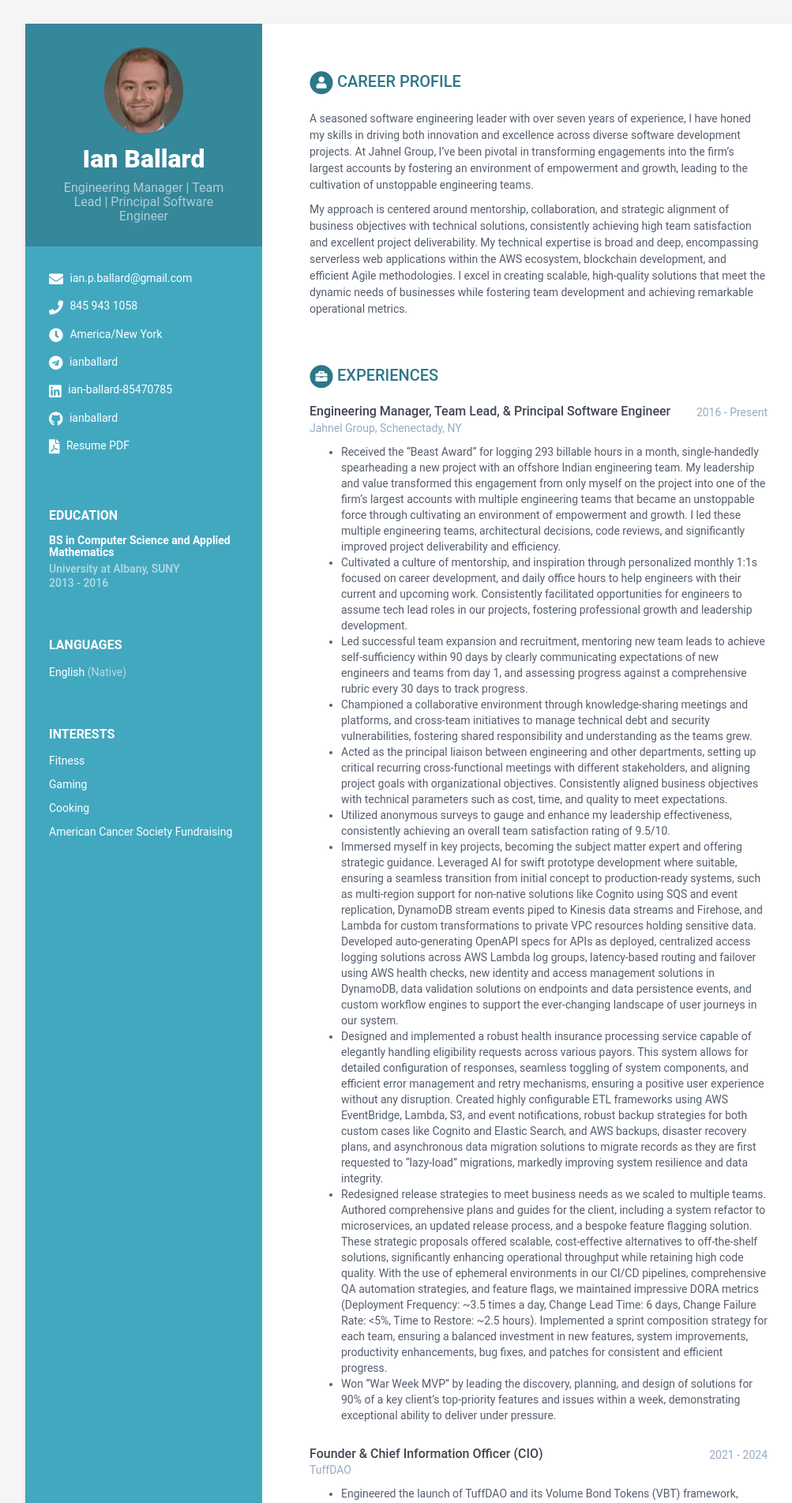
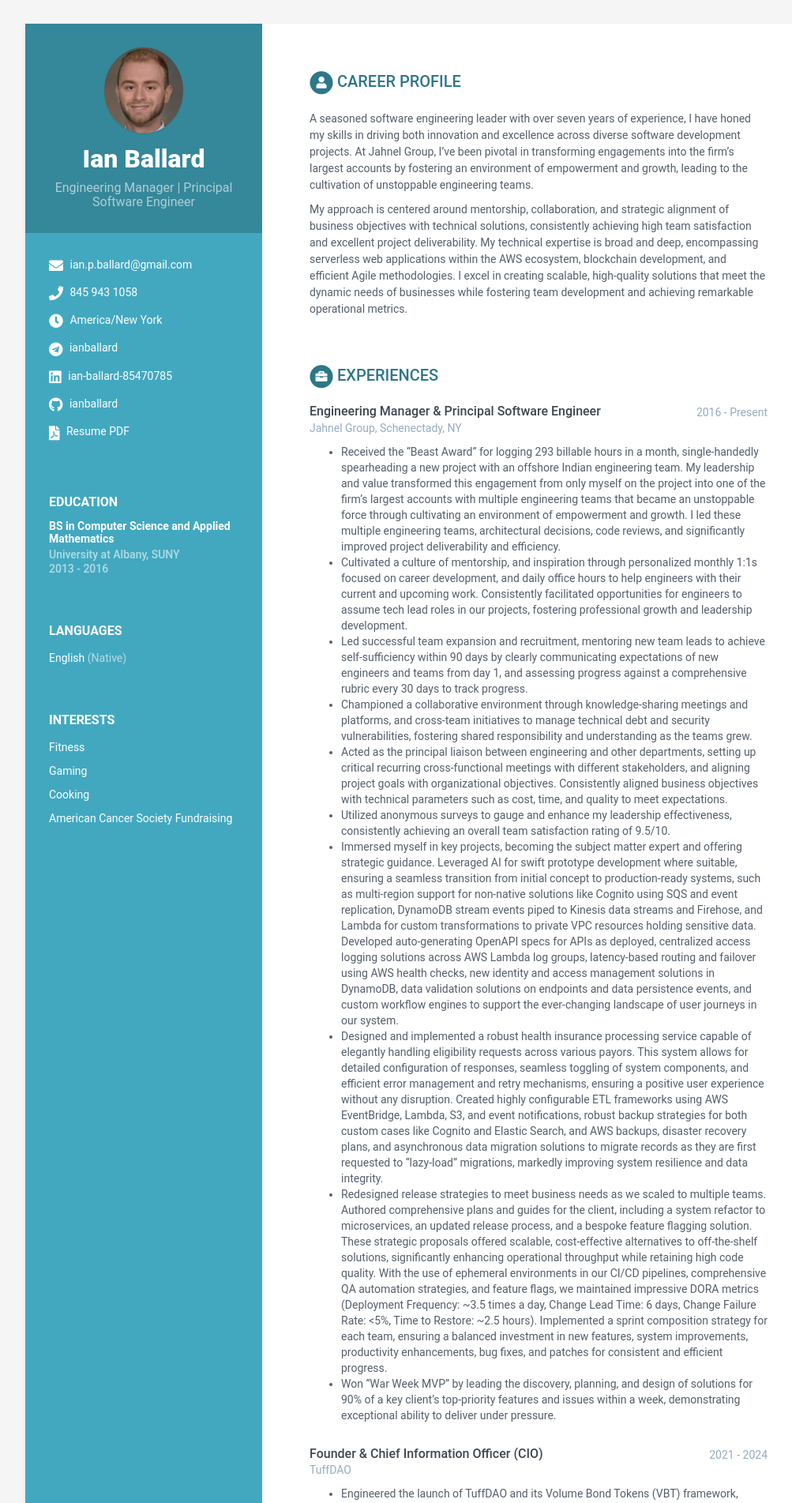
Before and after one commit to ianballard/ianballard.github.io, a Jekyll site: the page built from index.html, in a window 1280 px wide. Shown: the top 1903 px of the page at 79% size, without its empty margins (108-1111 px from the left). Built offline with Jekyll 4.4.1, drawn with Linux system fonts in a browser that asks for light colours; some of the changed text lies outside the part shown.

Commit message:
update css

```diff
--- a/_data/data.yml
+++ b/_data/data.yml
@@ -9,7 +9,7 @@ sidebar:
 
     # Profile information
     name: Ian Ballard
-    tagline: Engineering Manager | Team Lead | Principal Software Engineer
+    tagline: Engineering Manager | Principal Software Engineer
     avatar: profile_0.png  #place a 100x100 picture inside /assets/images/ folder and provide the name of the file below
 
     # Sidebar links
@@ -68,7 +68,7 @@ education:
 experiences:
     title: Experiences
     info:
-      - role: Engineering Manager, Team Lead, & Principal Software Engineer
+      - role: Engineering Manager & Principal Software Engineer
         time: 2016 - Present
         company: Jahnel Group, Schenectady, NY
         details: |
@@ -96,7 +96,7 @@ certifications:
           start: 2019
           end:
           organization: Amazon Web Services (AWS)
-          credentialid: RM0RQYQK32V4Q73M
+          credentialid:
           credentialurl: aws.amazon.com/certification/certified-solutions-architect-associate/
           credentialname: AWS
           details: |
@@ -116,7 +116,7 @@ certifications:
             The MCSA: SQL Database Development certification validates an individual's expertise in building and
             implementing databases across organizations, focusing on SQL Server technology for database development,
             including creating database solutions, tables, queries, stored procedures, and functions.
-        - name: Oracle Certified Professional, Java SE Programmer
+        - name: Oracle Certified Professional, Java
           start: 2017
           end:
           organization: Oracle
--- a/_sass/_base.scss
+++ b/_sass/_base.scss
@@ -206,7 +206,7 @@ p {
     right: 0;
     top: 0;
     color: $text-grey;
-    flex: 25%;
+    //flex: 25%;
   }
   .company,
   .university,
```
Also changed, not shown: 3 other files.
